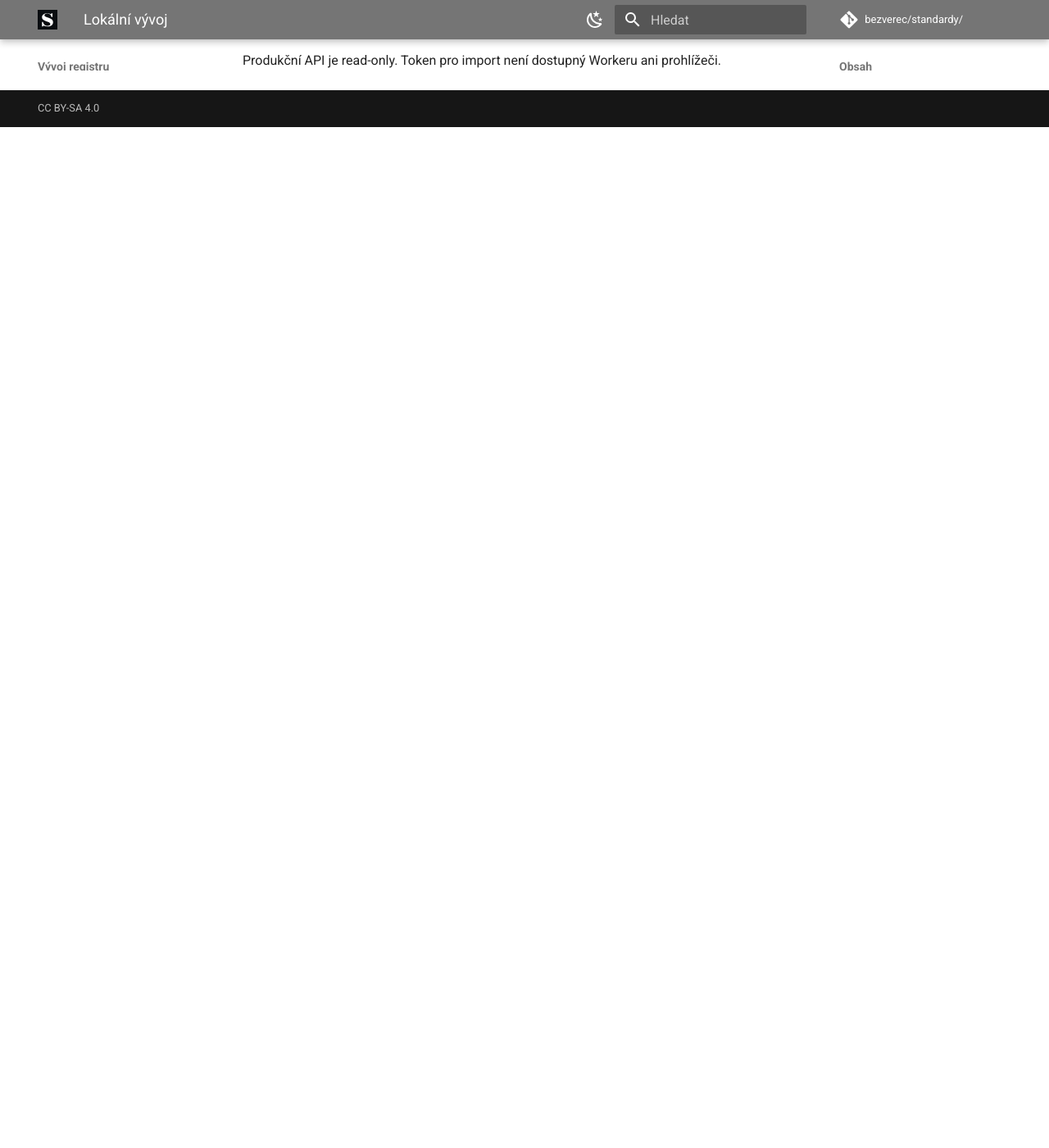
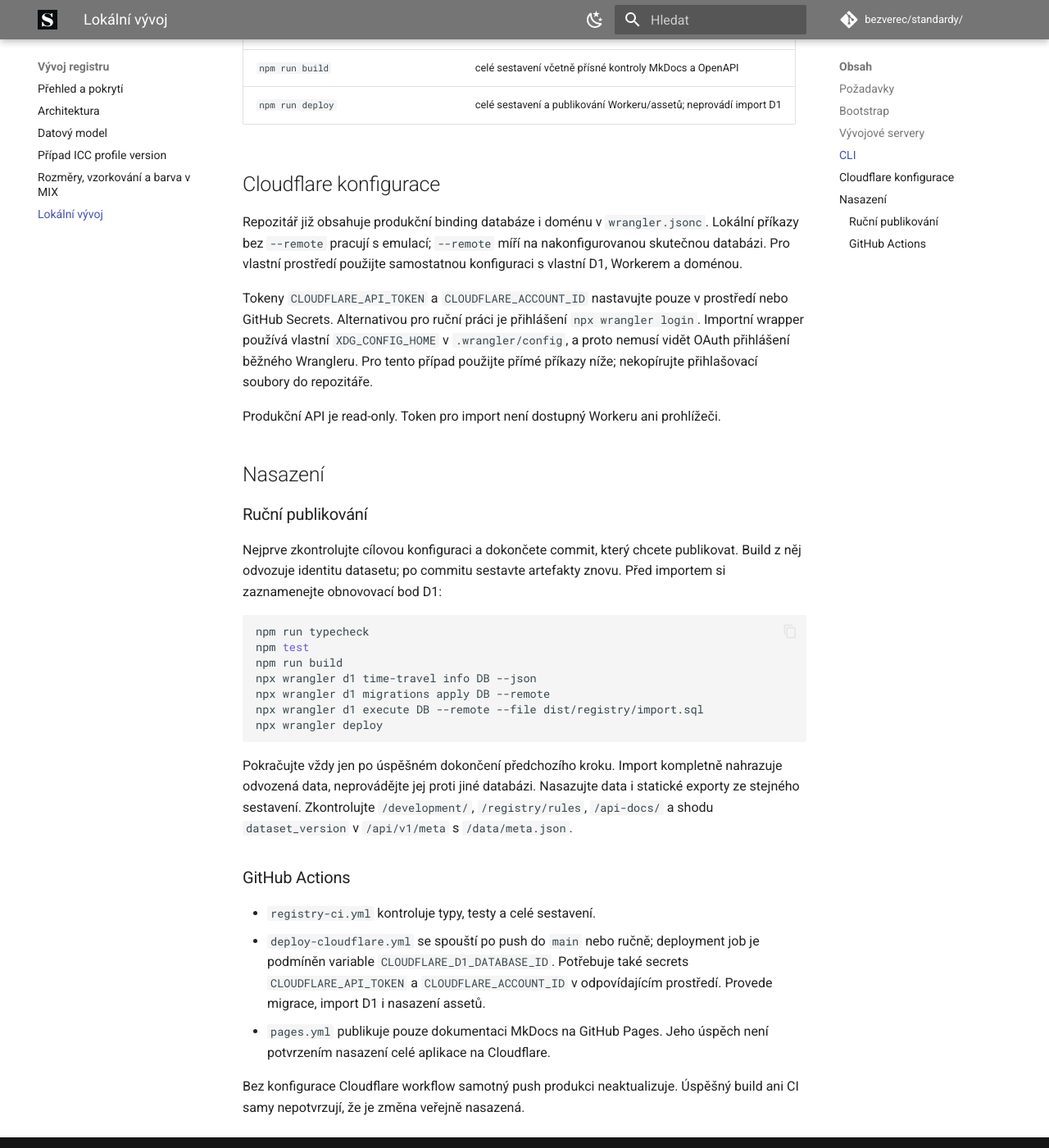
Before and after one commit to bezverec/standardy, an MkDocs documentation site: the page built from docs/development/local-development.md, in a window 1280 px wide and 1400 px high, scrolled down 1652 px. Shown: the whole window at 82% size. Built offline with MkDocs 1.6.1 and Material for MkDocs 9.7.7, drawn with Linux system fonts in a browser that asks for light colours; comment, search, counter and statistics services are not loaded; before the commit the page ends 1807 px from its top, so only the background shows below that; some of the changed text lies outside the part shown.

Commit message:
Refresh MkDocs development overview and deployment guide

````diff
--- /dev/null
+++ b/docs/development/index.md
@@ -0,0 +1,52 @@
+# Vývoj registru pravidel
+
+Registr propojuje požadavky národních standardů s původními specifikacemi, interpretacemi a doloženým chováním nástrojů. Tato sekce popisuje jeho současné pokrytí, datový model, API a postupy pro přispěvatele a vývojáře.
+
+[Otevřít registr pravidel](https://standardy.digitalizaty.cz/registry/rules){ .md-button }
+[Swagger / API](https://standardy.digitalizaty.cz/api-docs/){ .md-button }
+
+## Současný stav
+
+K 5. 10. 2026 registr obsahuje **13 pravidel pro DMF Monografie 2.3**, všechna v oblasti technických metadat MIX pro MC a PS. Nejde o úplné pokrytí monografií ani o hotový validační engine.
+
+| Skupina | Počet pravidel | Obsah a podklady |
+|---|---:|---|
+| ICC | 3 | Jméno, verze a URI profilu; [rozbor sporného významu verze a mapování nástrojů](icc-profile-version.md) |
+| Rozměry obrazu | 2 | Šířka a výška v pixelech |
+| Vzorkování | 4 | Referenční rovina, jednotka a frekvence X/Y |
+| Barevné kódování | 4 | Barevný prostor, počet bitů na vzorek, jejich jednotka a počet složek pixelu |
+
+Deset pravidel posledních tří skupin je popsáno v [rozboru obrazových metadat MIX](mix-image-characteristics.md), včetně stránek DMF, XSD typů, podmínek a mezí ověření. Frekvence X/Y mají MA s konkrétní podmínkou fyzikální jednotky `in.` nebo `cm`.
+
+Ověřený přepis požadavku není potvrzením správnosti souboru ani všech implementací. U ICC jsou doloženy konkrétní verze a cesty nástrojů; u nové obrazové skupiny jejich chování zatím ověřeno nebylo. Demo standard `ndk-base` již není součástí datasetu.
+
+## Orientace v dokumentaci
+
+- [Architektura](architecture.md) — Git/YAML, compiler, Cloudflare D1, Worker a společný web MkDocs/React/Swagger.
+- [Datový model](registry-data-model.md) — identity, verze, povinnosti M/MA/R/RA/O, podmínky, zdroje a vztahy.
+- [Lokální vývoj a nasazení](local-development.md) — instalace, sestavení, testy, import dat a publikování.
+- [Případ ICC profile version](icc-profile-version.md) — oddělení požadavku, sporné sémantiky a implementací.
+- [Rozměry, vzorkování a barva v MIX](mix-image-characteristics.md) — metodika přepisu nové skupiny.
+
+## Rozhraní registru a API
+
+Web nabízí hledání bez diakritiky, kombinovatelné filtry, sdílené odkazy, detail konkrétní verze pravidla a interaktivní graf vztahů. Tlačítko **Navrhnout změnu** otevře předvyplněný návrh GitHub issue; samo nic neodesílá.
+
+[Veřejné API](https://standardy.digitalizaty.cz/api-docs/) je pouze pro čtení, bez přihlášení. [OpenAPI kontrakt](https://standardy.digitalizaty.cz/openapi.json) popisuje dostupné operace, filtry a datové typy. Swagger je součástí stejného nasazení jako dokumentace a registr.
+
+```bash
+curl 'https://standardy.digitalizaty.cz/api/v1/rules?category=technical%2Fsampling'
+curl 'https://standardy.digitalizaty.cz/api/v1/rules?obligation_code=MA'
+curl 'https://standardy.digitalizaty.cz/api/v1/meta'
+```
+
+„Počet pravidel“ znamená počet unikátních ID. Počet verzovaných záznamů se může lišit; právě ten počítá `pagination.total` v API. Verze NDK, verze kontraktu API, `schema_version` a identita datasetu `git-<SHA>` jsou různé údaje. Úroveň povinnosti není závažnost validačního hlášení.
+
+## Jak přidat nebo opravit pravidlo
+
+1. Určete standard, jeho verzi, rozsah platnosti a přesný lokátor původního zdroje.
+2. Zapište pravidlo do YAML v `registry/`; oddělte požadavek od výkladu, rozporů a implementací.
+3. Zachovejte původní kód povinnosti a zdokumentujte podmínky. Ověření nástroje nepřenášejte na jinou verzi nebo jiné pravidlo.
+4. Doplňte vazby na zdrojové entity a testy důležitých podmínek.
+5. Spusťte validaci, typovou kontrolu, testy a celé sestavení podle [návodu](local-development.md).
+6. Navrhněte změnu v [repozitáři](https://github.com/bezverec/standardy). D1 a JSON exporty jsou odvozené; neopravujte je místo zdrojového YAML.
--- a/docs/development/local-development.md
+++ b/docs/development/local-development.md
@@ -10,13 +10,15 @@
 
 ```bash
 python -m pip install -r requirements.txt
-npm install
+npm ci
 npm run registry:validate
+npm run typecheck
+npm test
 npm run build
 npm run registry:reset
 ```
 
-`registry:reset` aplikuje migrace na lokální emulaci D1 a nahradí všechny odvozené řádky aktuálním YAML datasetem. YAML soubory nikdy negeneruje z databáze.
+`registry:reset` aplikuje migrace na lokální emulaci D1 a nahradí všechny odvozené řádky sestaveným datasetem. YAML soubory nikdy negeneruje z databáze. Po změně YAML nejprve spusťte `npm run build` a potom import/reset: pokud `dist/registry/import.sql` již existuje, importní skript jej sám znovu nesestavuje.
 
 ## Vývojové servery
 
@@ -28,6 +30,10 @@ Registry Explorer běží na `http://localhost:5173/registry/`, Worker API na `h
 
 Jednotlivé části lze spustit pomocí `npm run dev:web`, `npm run dev:worker` a `python -m mkdocs serve`.
 
+Po úplném sestavení zpřístupní `npm run dev:worker` také dokumentaci na `http://localhost:8787/development/`, sestavený registr na `http://localhost:8787/registry/rules` a Swagger na `http://localhost:8787/api-docs/`. Samotný `mkdocs serve` neposkytuje Worker API ani D1.
+
+`npm run build` postupně validuje YAML, sestaví MkDocs, exporty registru, React/Vite a Swagger/OpenAPI. Samostatný `npm run build:docs` čistí adresář `site/`; před nasazením proto vždy použijte celé sestavení, jinak by v artefaktu mohly chybět ostatní části aplikace.
+
 ## CLI
 
 | Příkaz | Význam |
@@ -38,14 +44,41 @@ Jednotlivé části lze spustit pomocí `npm run dev:web`, `npm run dev:worker`
 | `npm run registry:import` | migrace + import do lokální D1 |
 | `npm run registry:reset` | úplné nahrazení odvozeného datasetu v lokální D1 |
 | `npm run registry:import -- --remote` | import do nakonfigurované vzdálené D1 |
-| `npm test` | unit testy modelu a compileru |
+| `npm test` | testy modelu, compileru, API, OpenAPI a konkrétních pravidel |
 | `npm run typecheck` | TypeScript kontrola |
+| `npm run build` | celé sestavení včetně přísné kontroly MkDocs a OpenAPI |
+| `npm run deploy` | celé sestavení a publikování Workeru/assetů; neprovádí import D1 |
 
 ## Cloudflare konfigurace
 
-1. Vytvořte D1 databázi `standardy-registry` příkazem Wrangleru.
-2. Nahraďte zástupné `database_id` v lokální kopii konfigurace, nebo v GitHubu nastavte variable `CLOUDFLARE_D1_DATABASE_ID`.
-3. Nastavte `CLOUDFLARE_API_TOKEN` a `CLOUDFLARE_ACCOUNT_ID` pouze jako lokální proměnné prostředí či GitHub Secrets.
-4. Spusťte migrace a import před prvním deploymentem.
+Repozitář již obsahuje produkční binding databáze i doménu v `wrangler.jsonc`. Lokální příkazy bez `--remote` pracují s emulací; `--remote` míří na nakonfigurovanou skutečnou databázi. Pro vlastní prostředí použijte samostatnou konfiguraci s vlastní D1, Workerem a doménou.
+
+Tokeny `CLOUDFLARE_API_TOKEN` a `CLOUDFLARE_ACCOUNT_ID` nastavujte pouze v prostředí nebo GitHub Secrets. Alternativou pro ruční práci je přihlášení `npx wrangler login`. Importní wrapper používá vlastní `XDG_CONFIG_HOME` v `.wrangler/config`, a proto nemusí vidět OAuth přihlášení běžného Wrangleru. Pro tento případ použijte přímé příkazy níže; nekopírujte přihlašovací soubory do repozitáře.
 
 Produkční API je read-only. Token pro import není dostupný Workeru ani prohlížeči.
+
+## Nasazení {#nasazeni}
+
+### Ruční publikování
+
+Nejprve zkontrolujte cílovou konfiguraci a dokončete commit, který chcete publikovat. Build z něj odvozuje identitu datasetu; po commitu sestavte artefakty znovu. Před importem si zaznamenejte obnovovací bod D1:
+
+```bash
+npm run typecheck
+npm test
+npm run build
+npx wrangler d1 time-travel info DB --json
+npx wrangler d1 migrations apply DB --remote
+npx wrangler d1 execute DB --remote --file dist/registry/import.sql
+npx wrangler deploy
+```
+
+Pokračujte vždy jen po úspěšném dokončení předchozího kroku. Import kompletně nahrazuje odvozená data, neprovádějte jej proti jiné databázi. Nasazujte data i statické exporty ze stejného sestavení. Zkontrolujte `/development/`, `/registry/rules`, `/api-docs/` a shodu `dataset_version` v `/api/v1/meta` s `/data/meta.json`.
+
+### GitHub Actions
+
+- `registry-ci.yml` kontroluje typy, testy a celé sestavení.
+- `deploy-cloudflare.yml` se spouští po push do `main` nebo ručně; deployment job je podmíněn variable `CLOUDFLARE_D1_DATABASE_ID`. Potřebuje také secrets `CLOUDFLARE_API_TOKEN` a `CLOUDFLARE_ACCOUNT_ID` v odpovídajícím prostředí. Provede migrace, import D1 i nasazení assetů.
+- `pages.yml` publikuje pouze dokumentaci MkDocs na GitHub Pages. Jeho úspěch není potvrzením nasazení celé aplikace na Cloudflare.
+
+Bez konfigurace Cloudflare workflow samotný push produkci neaktualizuje. Úspěšný build ani CI samy nepotvrzují, že je změna veřejně nasazená.
--- a/mkdocs.yml
+++ b/mkdocs.yml
@@ -69,6 +69,7 @@ nav:
   - Domů: index.md
   - OpenEXR working paper: openexr-preservation-master.md
   - Vývoj registru:
+      - Přehled a pokrytí: development/index.md
       - Architektura: development/architecture.md
       - Datový model: development/registry-data-model.md
       - Případ ICC profile version: development/icc-profile-version.md
````
Also changed, not shown: docs/development/architecture.md (+13 -8 lines), docs/development/registry-data-model.md (+6 -0 lines).
